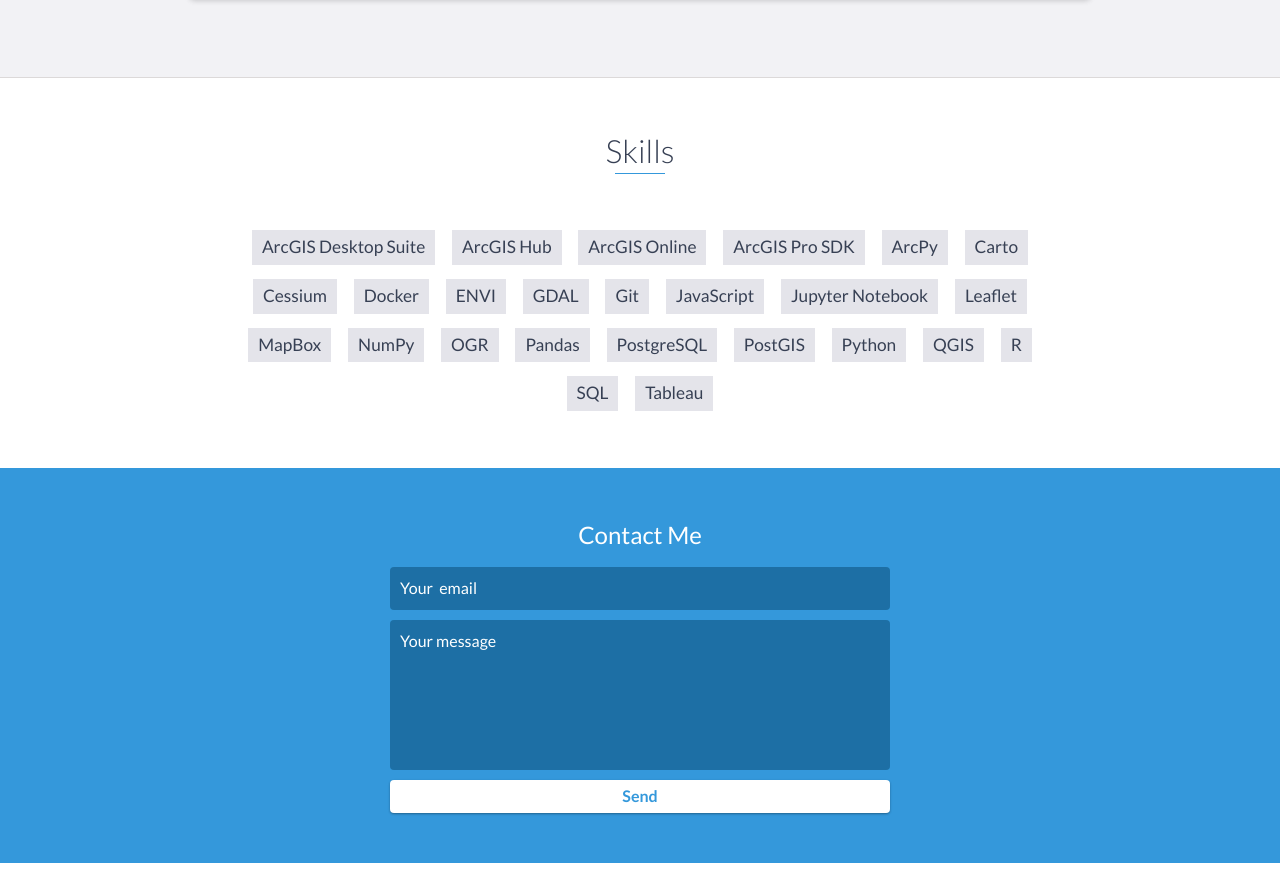
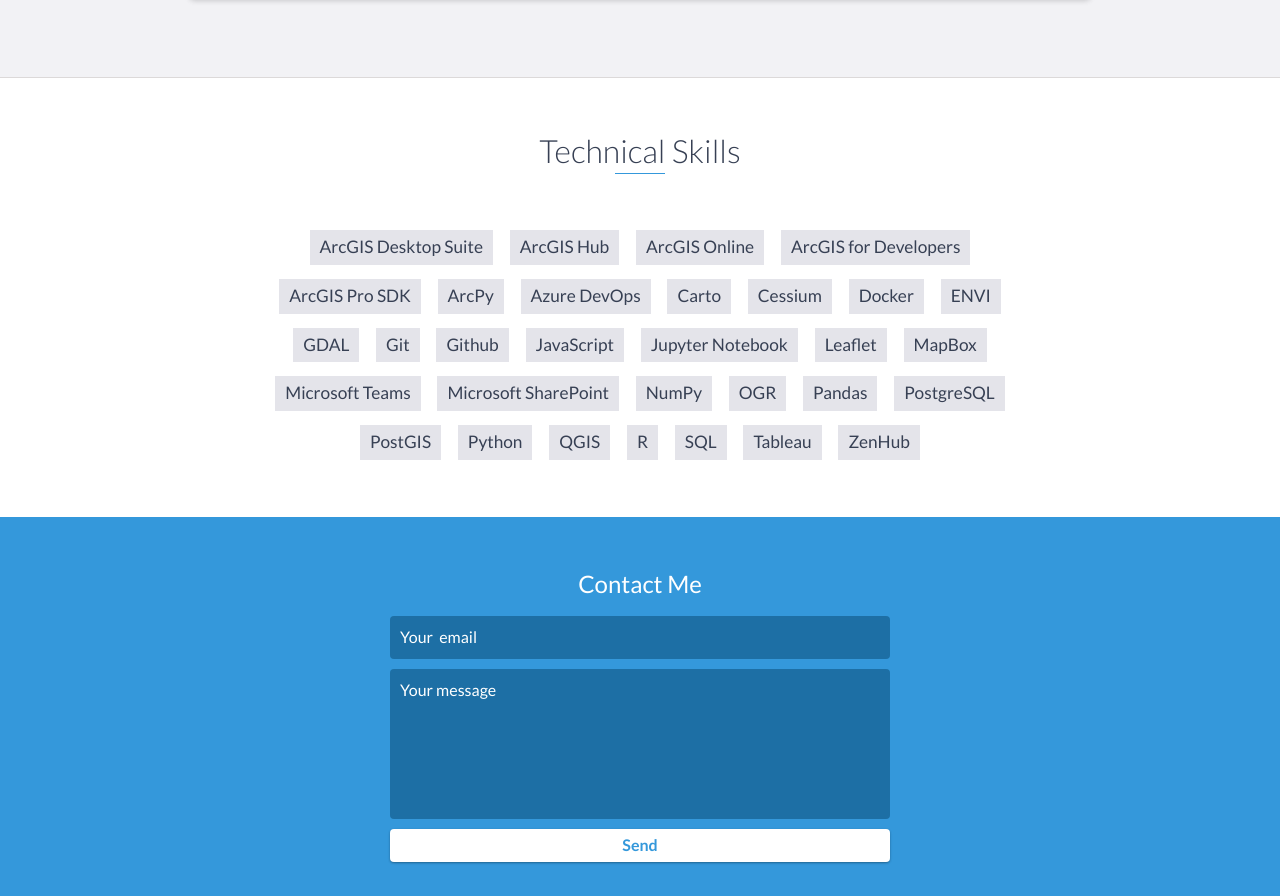
Before and after one commit to aferrar/aferrar.github.io, a website: page index.html in a window 1280 px wide. Shown: the part 4686-5582 px from the top of the page. Drawn offline with nearby package versions, Linux system fonts and the light colour scheme.

Commit message:
Updated technical skills section

```diff
--- a/index.html
+++ b/index.html
@@ -272,23 +272,28 @@
     <!-- End #projects -->
 
     <div id="skills">
-        <h2 class="heading">Skills</h2>
+        <h2 class="heading"> Technical Skills</h2>
         <ul>
             <li>ArcGIS Desktop Suite</li>
             <li>ArcGIS Hub</li>
             <li>ArcGIS Online</li>
+            <li>ArcGIS for Developers</li>
             <li>ArcGIS Pro SDK</li>
             <li>ArcPy</li>
+            <li>Azure DevOps</li>
             <li>Carto</li>
             <li>Cessium</li>
             <li>Docker</li>
             <li>ENVI</li>
             <li>GDAL</li>
             <li>Git</li>
+            <li>Github</li>
             <li>JavaScript</li>
             <li>Jupyter Notebook</li>
             <li>Leaflet</li>
             <li>MapBox</li>
+            <li>Microsoft Teams</li>
+            <li>Microsoft SharePoint</li>
             <li>NumPy</li>
             <li>OGR</li>
             <li>Pandas</li>
@@ -299,6 +304,7 @@
             <li>R</li>
             <li>SQL</li>
             <li>Tableau</li>
+            <li>ZenHub</li>
         </ul>
     </div>
     <!-- End #skills -->
```
